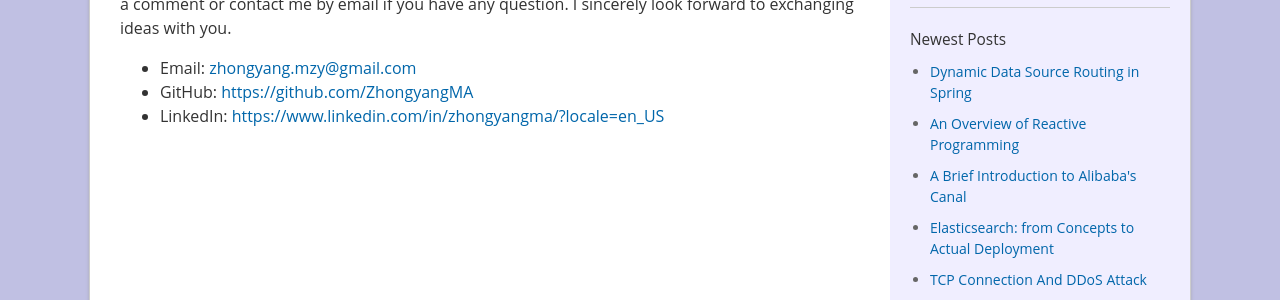
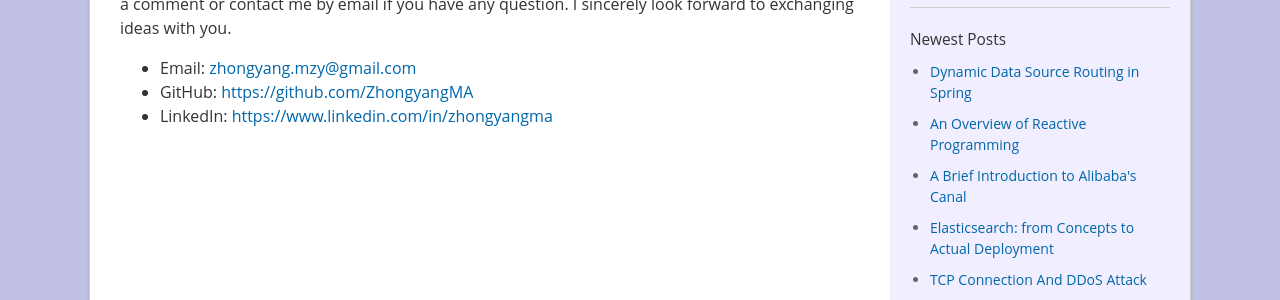
Before and after one commit to ZhongyangMA/ZhongyangMA.github.io, a Jekyll site: the page built from about.md, in a window 1280 px wide. Shown: the part 347-647 px from the top of the page. Built offline with Jekyll 4.4.1, drawn with Linux system fonts in a browser that asks for light colours; comment, search, counter and statistics services are not loaded; some of the changed lines change nothing that is shown.

Commit message:
edit linkedin

```diff
--- a/about.md
+++ b/about.md
@@ -9,4 +9,4 @@ I'm Zhongyang Ma, and this blog is concerned about web-related technologies. Mos
 
  - Email: [zhongyang.mzy@gmail.com](mailto:zhongyang.mzy@gmail.com)
  - GitHub: [https://github.com/ZhongyangMA](https://github.com/ZhongyangMA)
- - LinkedIn: [https://www.linkedin.com/in/zhongyangma/?locale=en_US](https://www.linkedin.com/in/zhongyangma/?locale=en_US)
+ - LinkedIn: [https://www.linkedin.com/in/zhongyangma](https://www.linkedin.com/in/zhongyangma/?locale=en_US)
```
